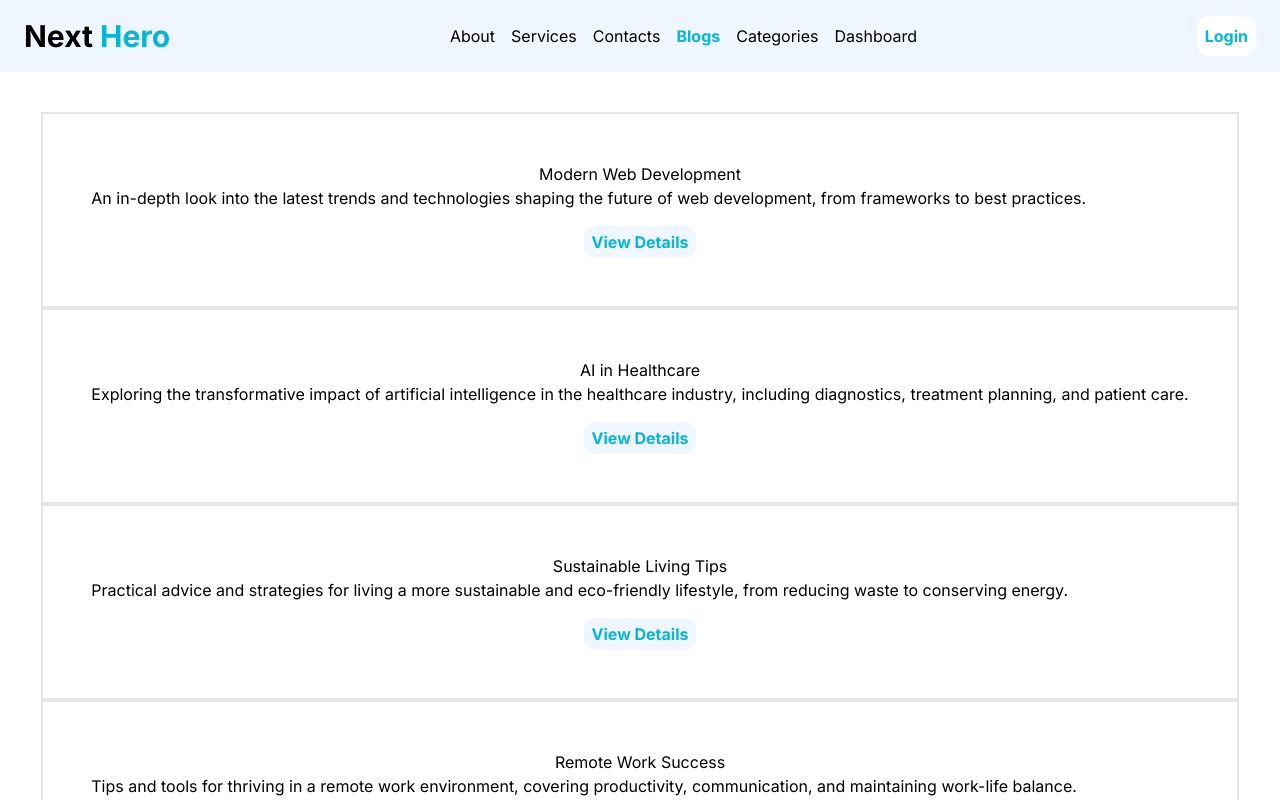
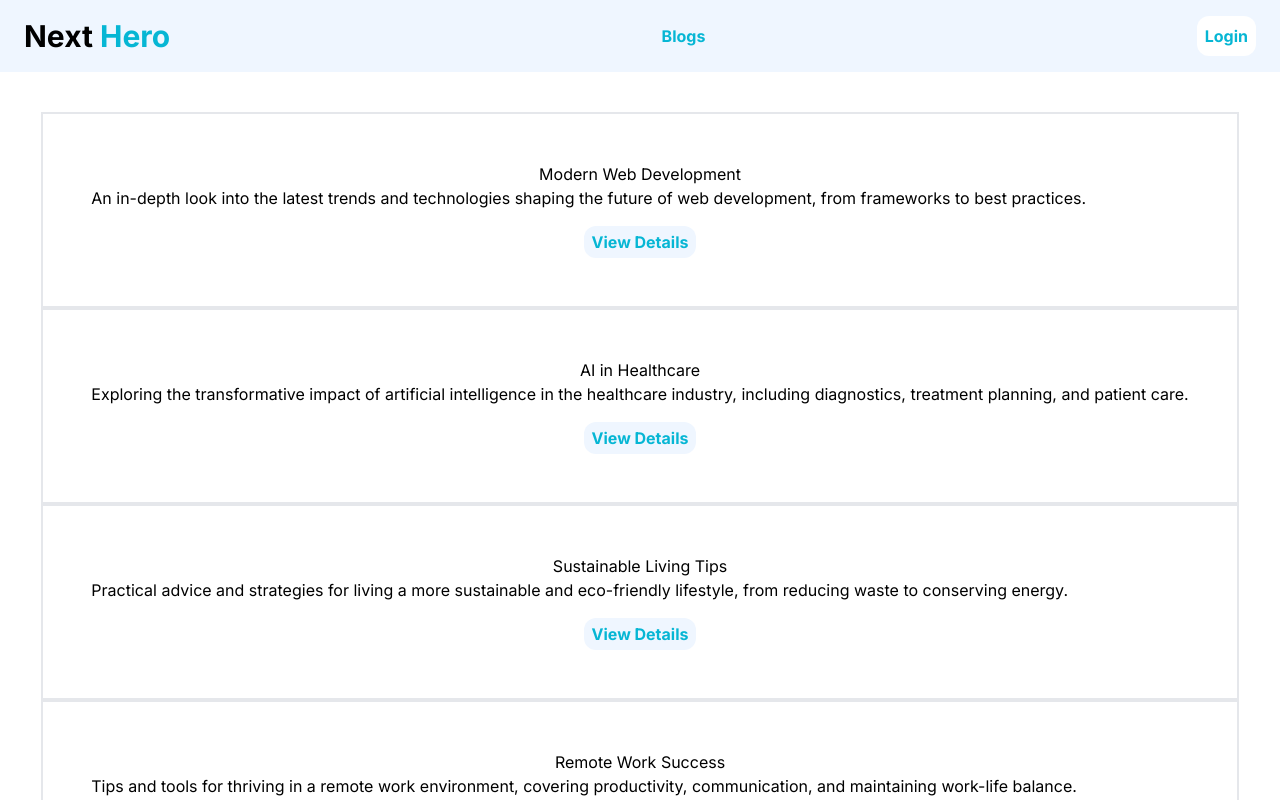
Before and after one commit to Md-Ashikur-Rahman-Ashik/Next-Hero, a Next.js app: page /blogs in a window 1280 px wide. Shown: the top 800 px of the page. Built offline with nearby package versions, Linux system fonts and the light colour scheme.

Commit message:
Removed routes from navbar

```diff
--- a/src/components/Navbar.jsx
+++ b/src/components/Navbar.jsx
@@ -8,28 +8,8 @@ const Navbar = () => {
   const router = useRouter();
   const links = [
     {
-      title: "About",
-      path: "/about",
-    },
-    {
-      title: "Services",
-      path: "/services",
-    },
-    {
-      title: "Contacts",
-      path: "/contacts",
-    },
-    {
       title: "Blogs",
       path: "/blogs",
-    },
-    {
-      title: "Categories",
-      path: "/categories",
-    },
-    {
-      title: "Dashboard",
-      path: "/dashboard",
     },
   ];
 
```
